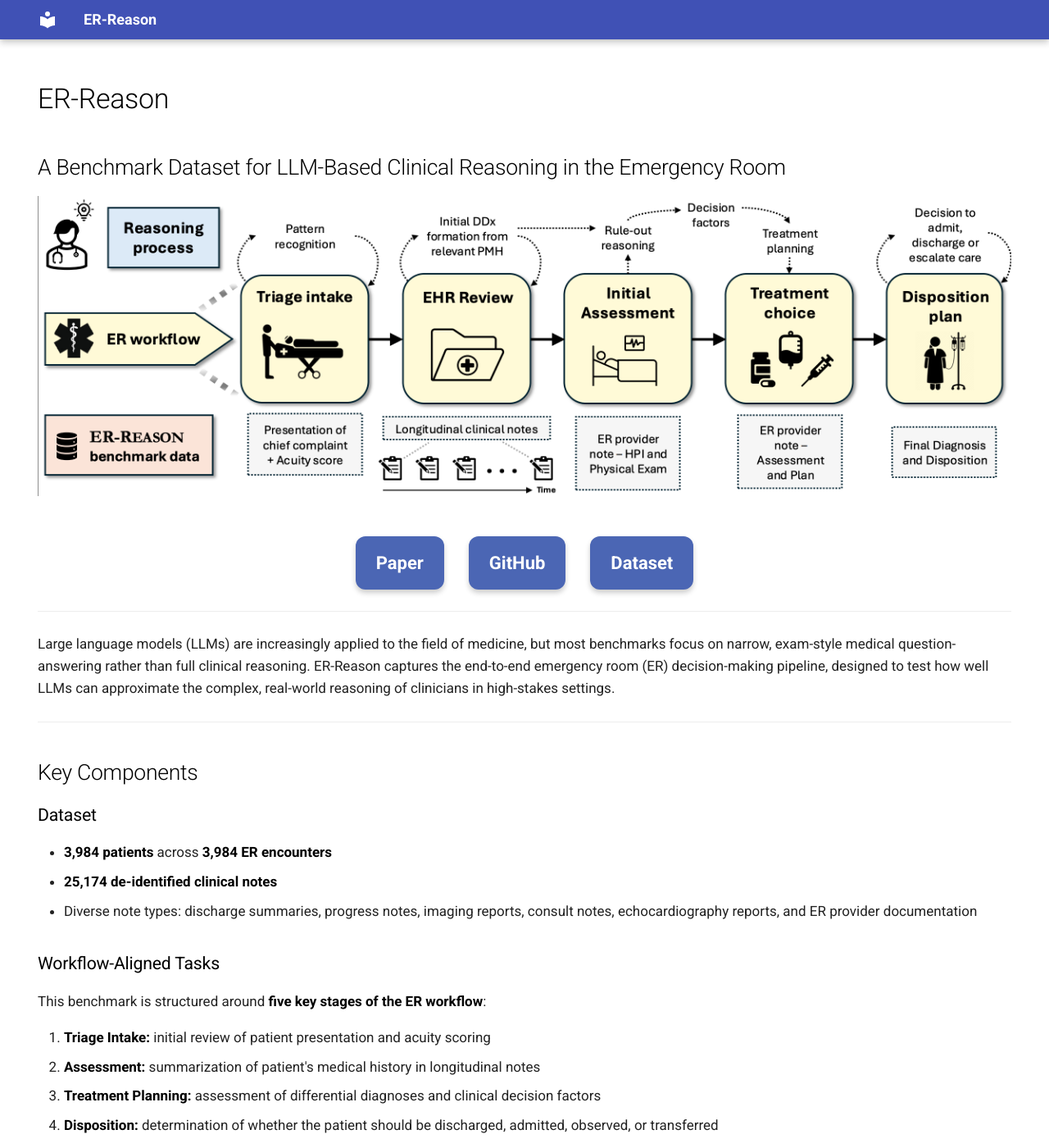
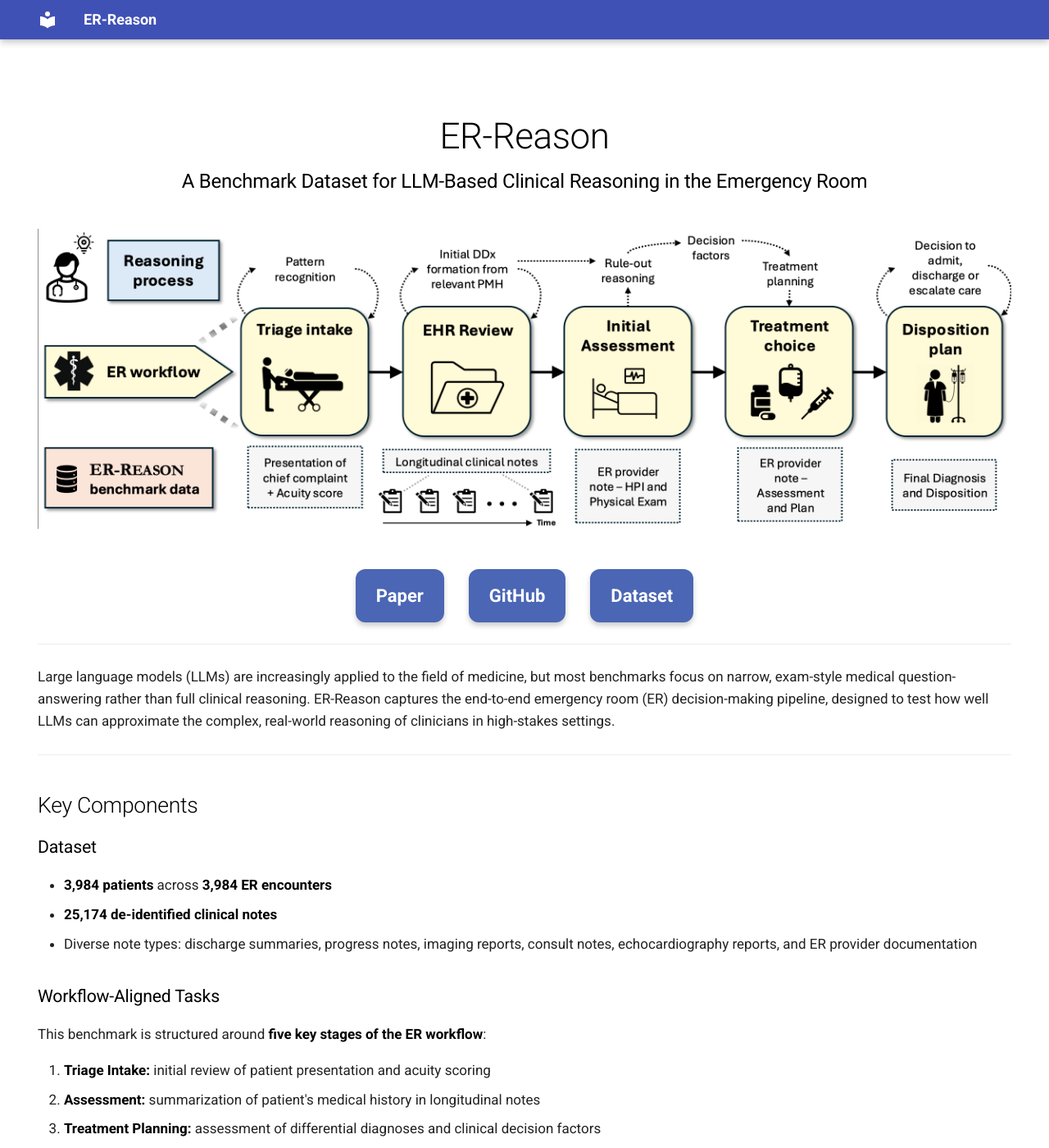
Before and after one commit to AlaaLab/ER-Reason, an MkDocs documentation site: the page built from docs/index.md, in a window 1280 px wide and 1400 px high. Shown: the whole window at 82% size. Built offline with MkDocs 1.6.1 and Material for MkDocs 9.7.7, drawn with Linux system fonts in a browser that asks for light colours.

Commit message:
Update extra.css

```diff
--- a/docs/stylesheets/extra.css
+++ b/docs/stylesheets/extra.css
@@ -31,6 +31,25 @@
   box-shadow: 0 6px 8px rgba(0, 0, 0, 0.25) !important;
 }
 
+/* Center the hero title block */
+.hero-title {
+  text-align: center;
+  margin: 2rem 0;
+}
+
+.hero-title h1 {
+  font-size: 2.2rem;
+  margin-bottom: 0.5rem;
+}
+
+.hero-title h2 {
+  font-size: 1.2rem;
+  font-weight: normal;
+  color: #333;
+  margin-top: 0;
+}
+
+
 /* All headings in black */
 .md-typeset h1,
 .md-typeset h2,
```
